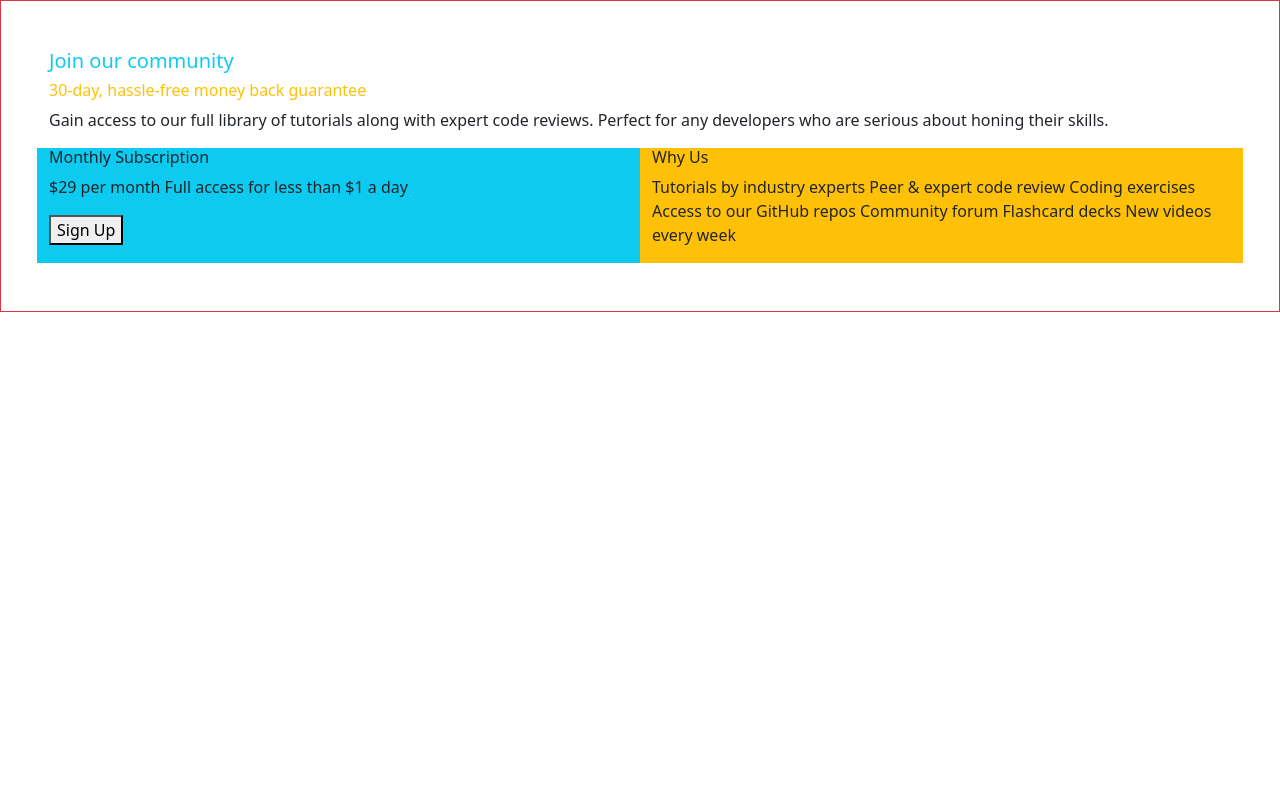
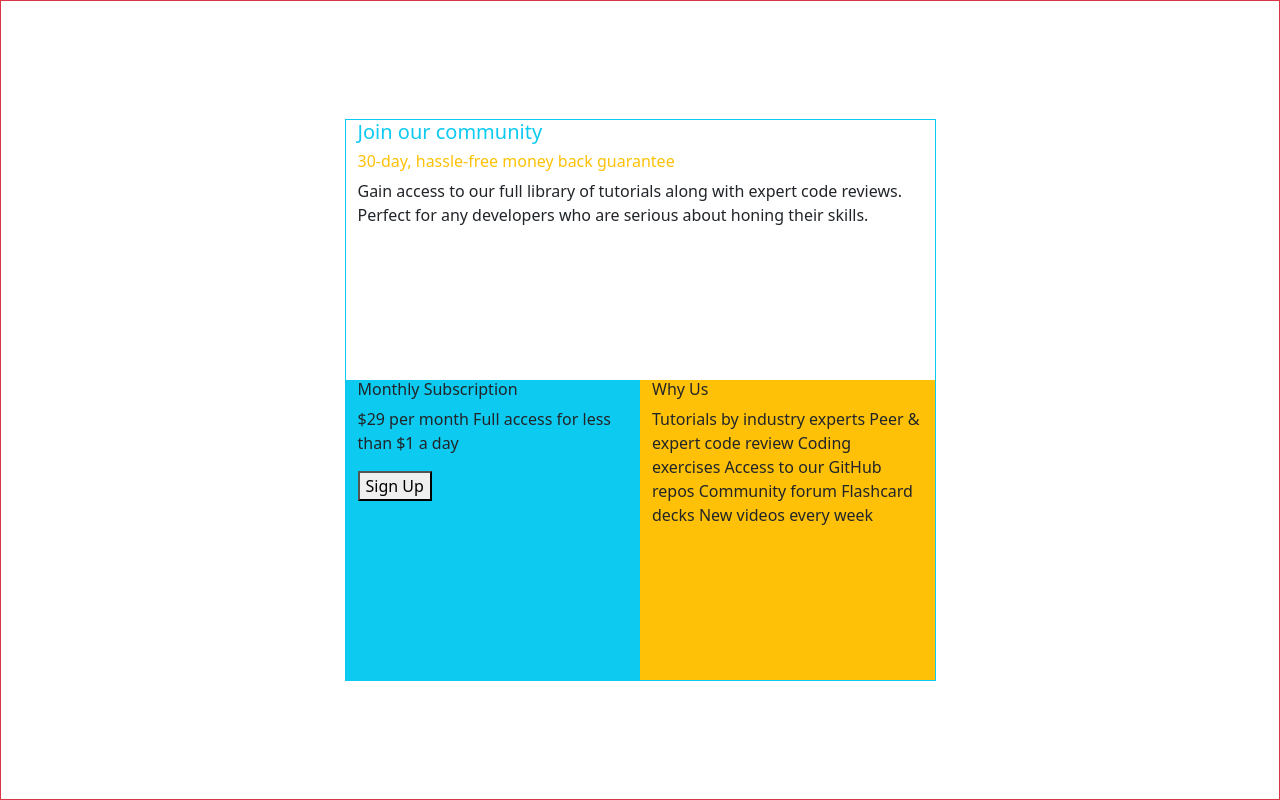
Before and after one commit to Azizsoorti/card-bootstrap, a plain HTML site: page index.html in a window 1280 px wide. Drawn offline with nearby package versions, Linux system fonts and the light colour scheme.

Commit message:
layout ready

```diff
--- a/index.html
+++ b/index.html
@@ -11,24 +11,24 @@
 </head>
 
 <body>
-  <div class="container-fluid p-5  h-50 w-40 border border-danger my-auto mx-auto">
-    <div class="row bg-white ">
-      <div class="col-12">
+  <div class="container-fluid p-5 border border-danger d-flex justify-content-center align-items-center " style="height: 100vh;">
+    <div class="row border border-info" style="width: 50%; height: 80%;">
+      <div class="col-12 bg-white">
         <h5 class="text-info"> Join our community</h5>
         <h6 class="text-warning"> 30-day, hassle-free money back guarantee</h6>
         <p> Gain access to our full library of tutorials along with expert code reviews.
           Perfect for any developers who are serious about honing their skills.</p>
       </div>
-    </div>
-    <div class="row">
-      <div class="col-6 bg-info">
+
+
+      <div class="col-sm-6 bg-info">
         <h6> Monthly Subscription</h6>
         <p>$29 per month
           Full access for less than $1 a day
         </p>
         <button>Sign Up</button>
       </div>
-      <div class="col-6 bg-warning">
+      <div class="col-sm-6 bg-warning">
         <h6> Why Us</h6>
         <p>Tutorials by industry experts
           Peer &amp; expert code review
@@ -39,12 +39,13 @@
           New videos every week
         </p>
       </div>
+
     </div>
-
   </div>
   <script src="https://cdn.jsdelivr.net/npm/bootstrap@5.2.0/dist/js/bootstrap.bundle.min.js"
     integrity="sha384-A3rJD856KowSb7dwlZdYEkO39Gagi7vIsF0jrRAoQmDKKtQBHUuLZ9AsSv4jD4Xa"
     crossorigin="anonymous"></script>
+
 </body>
 
 </html>
```
